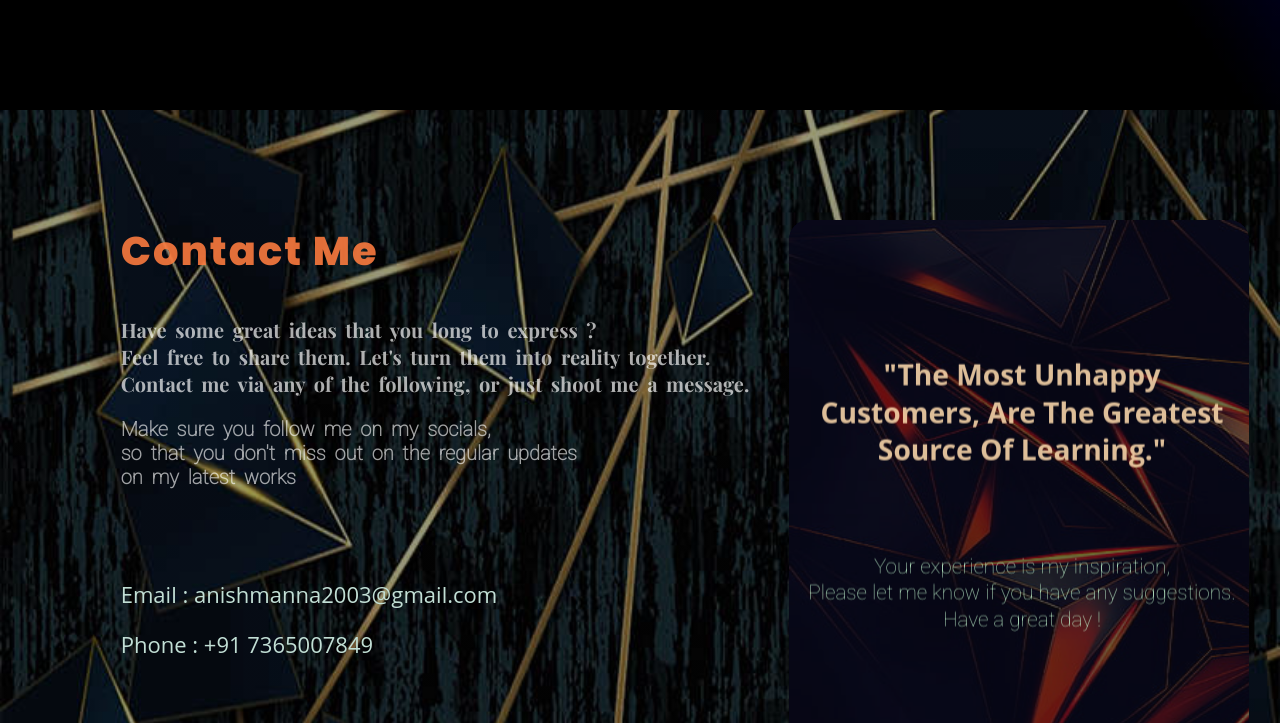
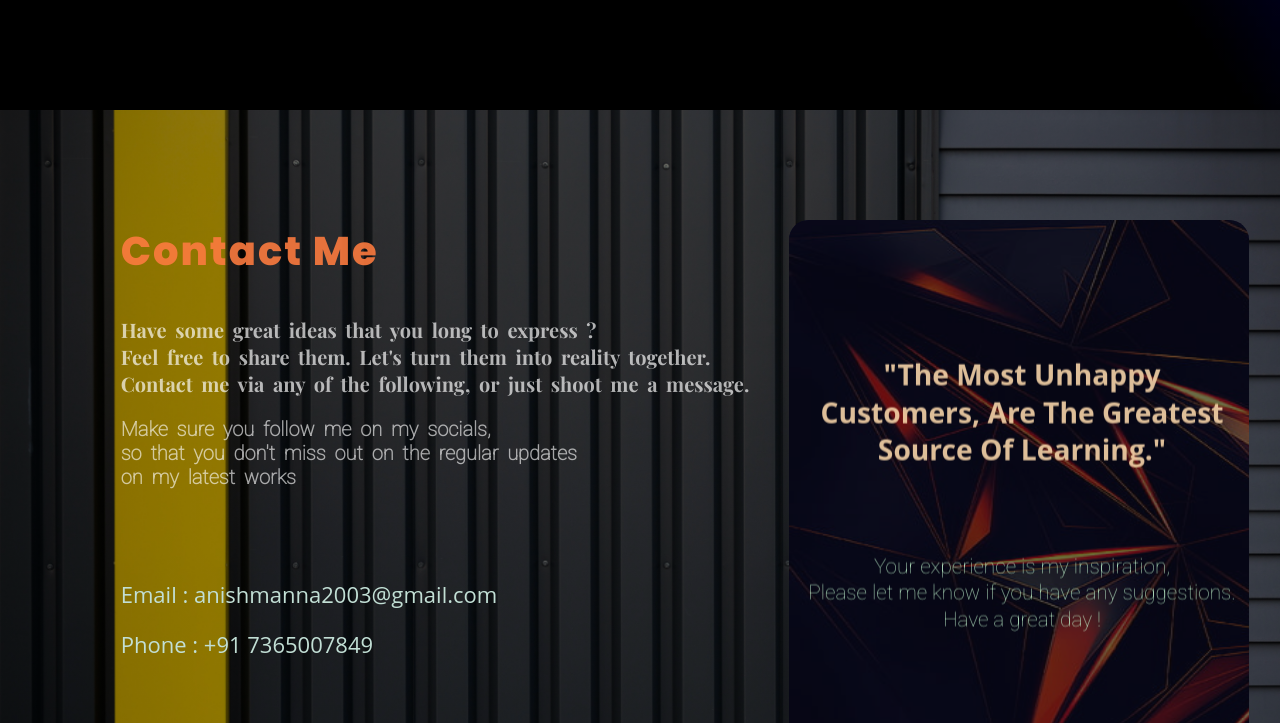
Before and after one commit to MrWhiffing/Anish-Manna---21BCE7572, a plain HTML site: page index.html in a window 1280 px wide. Shown: the part 2290-3013 px from the top of the page. Drawn offline with nearby package versions, Linux system fonts and the light colour scheme.

Commit message:
Update style.css

```diff
--- a/style.css
+++ b/style.css
@@ -510,7 +510,7 @@ a{
 .Contact-Page{
     max-width: 100%;
     height: 100vh;
-    background-image: linear-gradient(rgba(0,0,0,0.4),rgba(0,0,0,0.4)), url(IMAGES/contact.jpg);
+    background-image: linear-gradient(rgba(0,0,0,0.4),rgba(0,0,0,0.4)), url(IMAGES/william-daigneault-Cd84YdL9px8-unsplash.jpg);
     background-size: cover;
     font-family: "Open Sans", sans-serif;
     display: flex;
```
